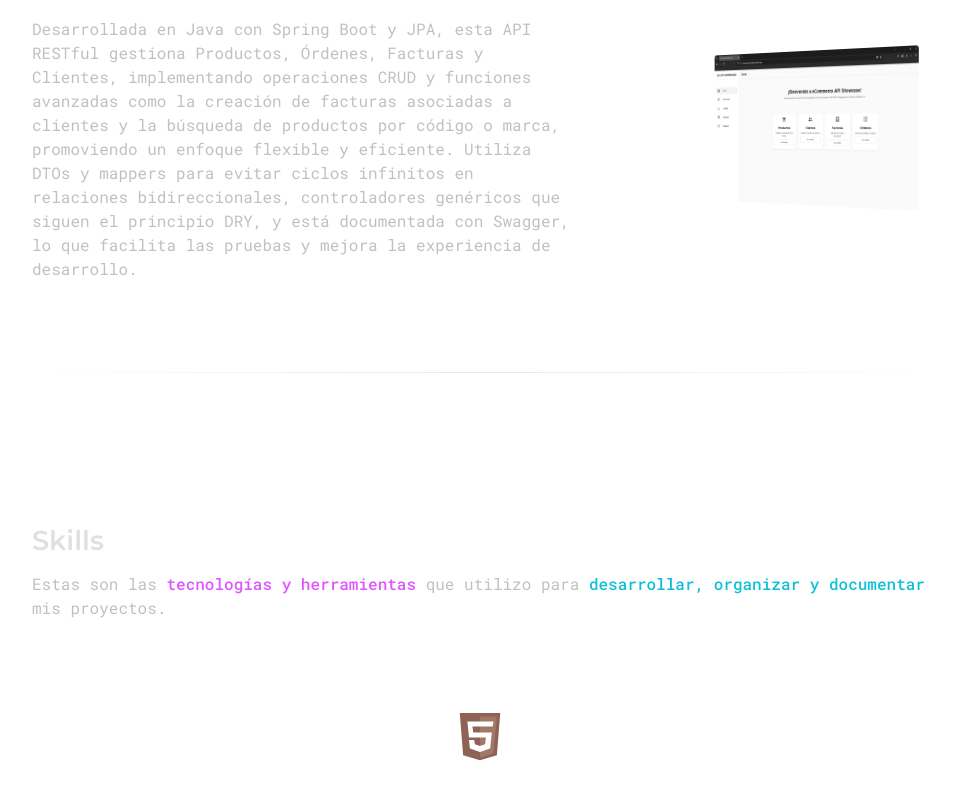
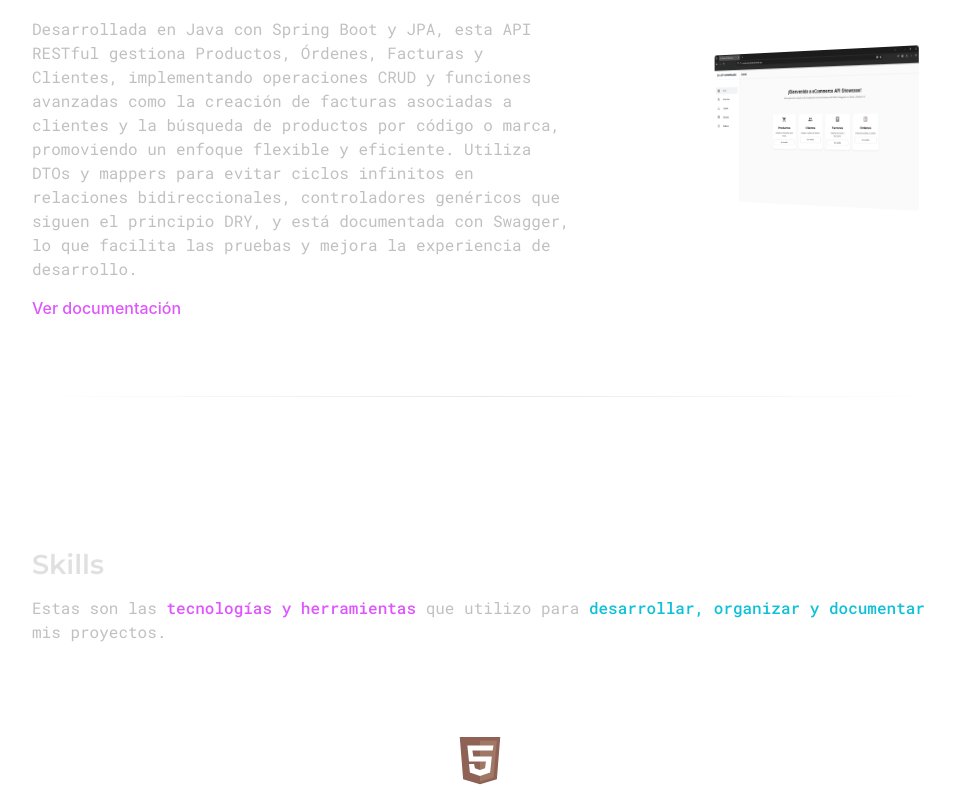
Before and after one commit to PabloC-Chiavarino/reactJs-portfolio-v2, a React (Vite) app: page / in a window 1280 px wide. Shown: the part 4449-5247 px from the top of the page, without its empty margins (160-1115 px from the left). Built offline with nearby package versions, Linux system fonts and the light colour scheme.

Commit message:
feat: add conditional rendering for projects with url2

```diff
--- a/src/components/Projects/index.jsx
+++ b/src/components/Projects/index.jsx
@@ -21,6 +21,16 @@ const Projects = React.forwardRef((props, ref) => {
               </a>
             </div>
             <p className='projects__description'>{project.description}</p>
+            {project.url2 && (
+              <a
+                href={project.url2}
+                target="_blank"
+                rel="noreferrer"
+                className="projects__url2 text-highlightA"
+              >
+                {lang === 'es' ? 'Ver documentación' : 'View documentation'}
+              </a>
+            )}
             <hr />
           </div>
         </div>
--- a/src/components/Projects/styles.css
+++ b/src/components/Projects/styles.css
@@ -47,6 +47,19 @@
 .projects__link {
   display: flex;
   justify-content: start;
+}
+
+.projects__url2 {
+  position: relative;
+  top: 15px;
+  font-size: 16px;
+  color: #d3d3d3;
+  text-decoration: none;
+  transition: color 0.25s ease-in-out;
+}
+
+.projects__url2:hover {
+  color: #fff;
 }
 
 .projects__img {
@@ -315,8 +328,8 @@
   }
 
   .projects__img {
-    height: 11rem;
-    width: 21rem;
+    height: 170px;
+    width: 300px;
   }
 
   .projects__row {
--- a/src/config/projectsData.jsx
+++ b/src/config/projectsData.jsx
@@ -16,7 +16,7 @@ export const projectsData = {
         title: 'Admin Panel',
         subtitle: 'Proyecto Front-End',
         description: 'Desarrollado con React, TypeScript y Material UI, este panel de administración integral ofrece una gestión integral y eficiente de clientes, productos y facturas mediante tablas interactivas. También incluye mini apps integradas como un Tasker y un Calendario, ambas con funcionalidades drag-and-drop. Además, presenta métricas clave en un dashboard principal y una sección de analíticas con gráficos dinámicos. Actualmente está conectado a un mock server con JSON Server para la gestión de datos y autenticación de un usuario de prueba.',
-        url: 'https://gadget-alley.vercel.app',
+        url: 'https://react-ts-adminpanel-webapp.vercel.app',
         image: ProjectImg3
       },
       {
@@ -37,7 +37,8 @@ export const projectsData = {
         title: 'E-commerce API REST',
         subtitle: 'Proyecto Back-End',
         description: 'Desarrollada en Java con Spring Boot y JPA, esta API RESTful gestiona Productos, Órdenes, Facturas y Clientes, implementando operaciones CRUD y funciones avanzadas como la creación de facturas asociadas a clientes y la búsqueda de productos por código o marca, promoviendo un enfoque flexible y eficiente. Utiliza DTOs y mappers para evitar ciclos infinitos en relaciones bidireccionales, controladores genéricos que siguen el principio DRY, y está documentada con Swagger, lo que facilita las pruebas y mejora la experiencia de desarrollo.',
-        url: 'https://java-jpa-sb-ecommerceapirest-demo.onrender.com/swagger-ui/index.html',
+        url2: 'https://java-jpa-sb-ecommerceapirest-demo.onrender.com/swagger-ui/index.html',
+        url: 'https://ecomm-api-showcase.vercel.app',
         image: ProjectImg5
       }
     ]
```
